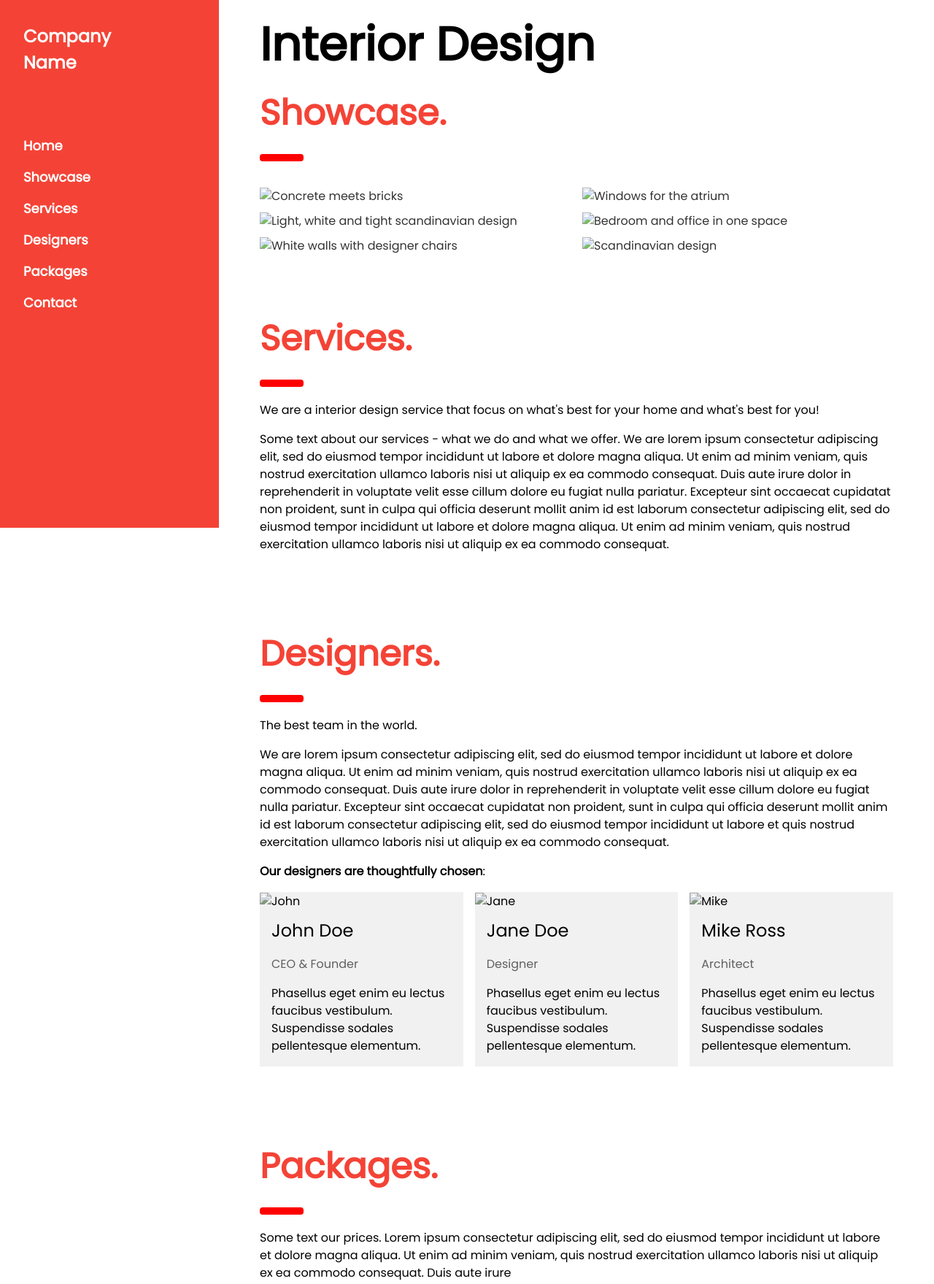
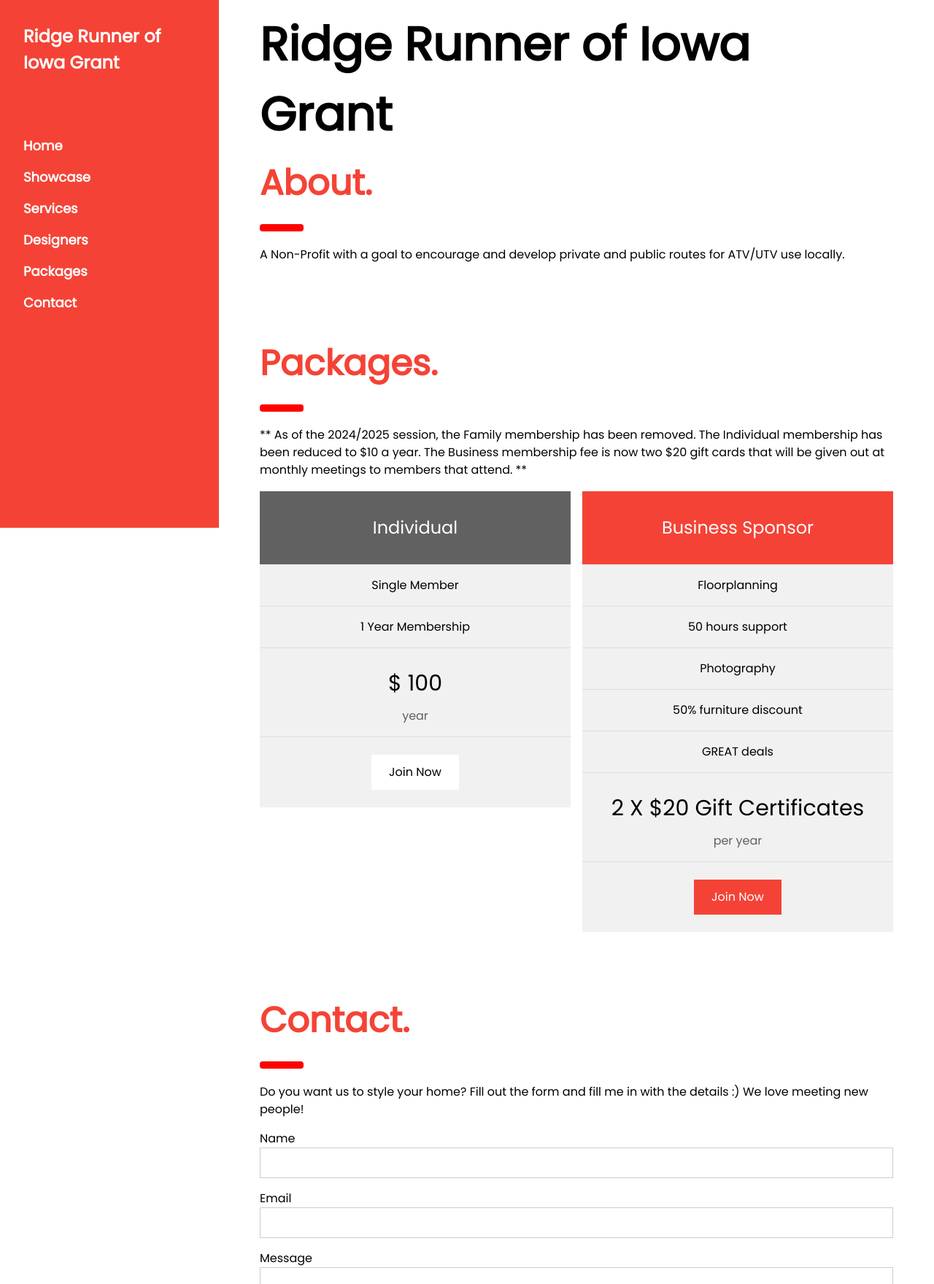
Before and after one commit to kodybrand/rrigwi, a plain HTML site: page index.html in a window 1280 px wide. Shown: the part 77-1836 px from the top of the page at 73% size. Drawn offline with nearby package versions, Linux system fonts and the light colour scheme.

Commit message:
testing new

```diff
--- a/index.html
+++ b/index.html
@@ -1,7 +1,7 @@
 <!DOCTYPE html>
 <html lang="en">
   <head>
-    <title>W3.CSS Template</title>
+    <title>Ridge Runner of Iowa Grant</title>
     <meta charset="UTF-8" />
     <meta name="viewport" content="width=device-width, initial-scale=1" />
     <link rel="stylesheet" href="https://www.w3schools.com/w3css/4/w3.css" />
@@ -49,7 +49,7 @@
       >
       <div class="w3-container">
         <h3 class="w3-padding-64">
-          <b>Company<br />Name</b>
+          <b>Ridge Runner of Iowa Grant</b>
         </h3>
       </div>
       <div class="w3-bar-block">
@@ -102,7 +102,7 @@
         onclick="w3_open()"
         >☰</a
       >
-      <span>Company Name</span>
+      <span>Ridge Runner of Iowa Grant</span>
     </header>
 
     <!-- Overlay effect when opening sidebar on small screens -->
@@ -118,155 +118,13 @@
     <div class="w3-main" style="margin-left: 340px; margin-right: 40px">
       <!-- Header -->
       <div class="w3-container" style="margin-top: 80px" id="showcase">
-        <h1 class="w3-jumbo"><b>Interior Design</b></h1>
-        <h1 class="w3-xxxlarge w3-text-red"><b>Showcase.</b></h1>
-        <hr style="width: 50px; border: 5px solid red" class="w3-round" />
-      </div>
-
-      <!-- Photo grid (modal) -->
-      <div class="w3-row-padding">
-        <div class="w3-half">
-          <img
-            src="/w3images/kitchenconcrete.jpg"
-            style="width: 100%"
-            onclick="onClick(this)"
-            alt="Concrete meets bricks"
-          />
-          <img
-            src="/w3images/livingroom.jpg"
-            style="width: 100%"
-            onclick="onClick(this)"
-            alt="Light, white and tight scandinavian design"
-          />
-          <img
-            src="/w3images/diningroom.jpg"
-            style="width: 100%"
-            onclick="onClick(this)"
-            alt="White walls with designer chairs"
-          />
-        </div>
-
-        <div class="w3-half">
-          <img
-            src="/w3images/atrium.jpg"
-            style="width: 100%"
-            onclick="onClick(this)"
-            alt="Windows for the atrium"
-          />
-          <img
-            src="/w3images/bedroom.jpg"
-            style="width: 100%"
-            onclick="onClick(this)"
-            alt="Bedroom and office in one space"
-          />
-          <img
-            src="/w3images/livingroom2.jpg"
-            style="width: 100%"
-            onclick="onClick(this)"
-            alt="Scandinavian design"
-          />
-        </div>
-      </div>
-
-      <!-- Modal for full size images on click-->
-      <div
-        id="modal01"
-        class="w3-modal w3-black"
-        style="padding-top: 0"
-        onclick="this.style.display='none'"
-      >
-        <span class="w3-button w3-black w3-xxlarge w3-display-topright">×</span>
-        <div
-          class="w3-modal-content w3-animate-zoom w3-center w3-transparent w3-padding-64"
-        >
-          <img id="img01" class="w3-image" />
-          <p id="caption"></p>
-        </div>
-      </div>
-
-      <!-- Services -->
-      <div class="w3-container" id="services" style="margin-top: 75px">
-        <h1 class="w3-xxxlarge w3-text-red"><b>Services.</b></h1>
+        <h1 class="w3-jumbo"><b>Ridge Runner of Iowa Grant</b></h1>
+        <h1 class="w3-xxxlarge w3-text-red"><b>About.</b></h1>
         <hr style="width: 50px; border: 5px solid red" class="w3-round" />
         <p>
-          We are a interior design service that focus on what's best for your
-          home and what's best for you!
+          A Non-Profit with a goal to encourage and develop private and public
+          routes for ATV/UTV use locally.
         </p>
-        <p>
-          Some text about our services - what we do and what we offer. We are
-          lorem ipsum consectetur adipiscing elit, sed do eiusmod tempor
-          incididunt ut labore et dolore magna aliqua. Ut enim ad minim veniam,
-          quis nostrud exercitation ullamco laboris nisi ut aliquip ex ea
-          commodo consequat. Duis aute irure dolor in reprehenderit in voluptate
-          velit esse cillum dolore eu fugiat nulla pariatur. Excepteur sint
-          occaecat cupidatat non proident, sunt in culpa qui officia deserunt
-          mollit anim id est laborum consectetur adipiscing elit, sed do eiusmod
-          tempor incididunt ut labore et dolore magna aliqua. Ut enim ad minim
-          veniam, quis nostrud exercitation ullamco laboris nisi ut aliquip ex
-          ea commodo consequat.
-        </p>
-      </div>
-
-      <!-- Designers -->
-      <div class="w3-container" id="designers" style="margin-top: 75px">
-        <h1 class="w3-xxxlarge w3-text-red"><b>Designers.</b></h1>
-        <hr style="width: 50px; border: 5px solid red" class="w3-round" />
-        <p>The best team in the world.</p>
-        <p>
-          We are lorem ipsum consectetur adipiscing elit, sed do eiusmod tempor
-          incididunt ut labore et dolore magna aliqua. Ut enim ad minim veniam,
-          quis nostrud exercitation ullamco laboris nisi ut aliquip ex ea
-          commodo consequat. Duis aute irure dolor in reprehenderit in voluptate
-          velit esse cillum dolore eu fugiat nulla pariatur. Excepteur sint
-          occaecat cupidatat non proident, sunt in culpa qui officia deserunt
-          mollit anim id est laborum consectetur adipiscing elit, sed do eiusmod
-          tempor incididunt ut labore et quis nostrud exercitation ullamco
-          laboris nisi ut aliquip ex ea commodo consequat.
-        </p>
-        <p><b>Our designers are thoughtfully chosen</b>:</p>
-      </div>
-
-      <!-- The Team -->
-      <div class="w3-row-padding w3-grayscale">
-        <div class="w3-col m4 w3-margin-bottom">
-          <div class="w3-light-grey">
-            <img src="/w3images/team2.jpg" alt="John" style="width: 100%" />
-            <div class="w3-container">
-              <h3>John Doe</h3>
-              <p class="w3-opacity">CEO & Founder</p>
-              <p>
-                Phasellus eget enim eu lectus faucibus vestibulum. Suspendisse
-                sodales pellentesque elementum.
-              </p>
-            </div>
-          </div>
-        </div>
-        <div class="w3-col m4 w3-margin-bottom">
-          <div class="w3-light-grey">
-            <img src="/w3images/team1.jpg" alt="Jane" style="width: 100%" />
-            <div class="w3-container">
-              <h3>Jane Doe</h3>
-              <p class="w3-opacity">Designer</p>
-              <p>
-                Phasellus eget enim eu lectus faucibus vestibulum. Suspendisse
-                sodales pellentesque elementum.
-              </p>
-            </div>
-          </div>
-        </div>
-        <div class="w3-col m4 w3-margin-bottom">
-          <div class="w3-light-grey">
-            <img src="/w3images/team3.jpg" alt="Mike" style="width: 100%" />
-            <div class="w3-container">
-              <h3>Mike Ross</h3>
-              <p class="w3-opacity">Architect</p>
-              <p>
-                Phasellus eget enim eu lectus faucibus vestibulum. Suspendisse
-                sodales pellentesque elementum.
-              </p>
-            </div>
-          </div>
-        </div>
       </div>
 
       <!-- Packages / Pricing Tables -->
@@ -274,31 +132,28 @@
         <h1 class="w3-xxxlarge w3-text-red"><b>Packages.</b></h1>
         <hr style="width: 50px; border: 5px solid red" class="w3-round" />
         <p>
-          Some text our prices. Lorem ipsum consectetur adipiscing elit, sed do
-          eiusmod tempor incididunt ut labore et dolore magna aliqua. Ut enim ad
-          minim veniam, quis nostrud exercitation ullamco laboris nisi ut
-          aliquip ex ea commodo consequat. Duis aute irure
+          ** As of the 2024/2025 session, the Family membership has been
+          removed. The Individual membership has been reduced to $10 a year. The
+          Business membership fee is now two $20 gift cards that will be given
+          out at monthly meetings to members that attend. **
         </p>
       </div>
 
       <div class="w3-row-padding">
         <div class="w3-half w3-margin-bottom">
           <ul class="w3-ul w3-light-grey w3-center">
-            <li class="w3-dark-grey w3-xlarge w3-padding-32">Basic</li>
-            <li class="w3-padding-16">Floorplanning</li>
-            <li class="w3-padding-16">10 hours support</li>
-            <li class="w3-padding-16">Photography</li>
-            <li class="w3-padding-16">20% furniture discount</li>
-            <li class="w3-padding-16">Good deals</li>
+            <li class="w3-dark-grey w3-xlarge w3-padding-32">Individual</li>
+            <li class="w3-padding-16">Single Member</li>
+            <li class="w3-padding-16">1 Year Membership</li>
             <li class="w3-padding-16">
-              <h2>$ 199</h2>
-              <span class="w3-opacity">per room</span>
+              <h2>$ 100</h2>
+              <span class="w3-opacity">year</span>
             </li>
             <li class="w3-light-grey w3-padding-24">
               <button
                 class="w3-button w3-white w3-padding-large w3-hover-black"
               >
-                Sign Up
+                Join Now
               </button>
             </li>
           </ul>
@@ -306,19 +161,19 @@
 
         <div class="w3-half">
           <ul class="w3-ul w3-light-grey w3-center">
-            <li class="w3-red w3-xlarge w3-padding-32">Pro</li>
+            <li class="w3-red w3-xlarge w3-padding-32">Business Sponsor</li>
             <li class="w3-padding-16">Floorplanning</li>
             <li class="w3-padding-16">50 hours support</li>
             <li class="w3-padding-16">Photography</li>
             <li class="w3-padding-16">50% furniture discount</li>
             <li class="w3-padding-16">GREAT deals</li>
             <li class="w3-padding-16">
-              <h2>$ 249</h2>
-              <span class="w3-opacity">per room</span>
+              <h2>2 X $20 Gift Certificates</h2>
+              <span class="w3-opacity">per year</span>
             </li>
             <li class="w3-light-grey w3-padding-24">
               <button class="w3-button w3-red w3-padding-large w3-hover-black">
-                Sign Up
+                Join Now
               </button>
             </li>
           </ul>
```
